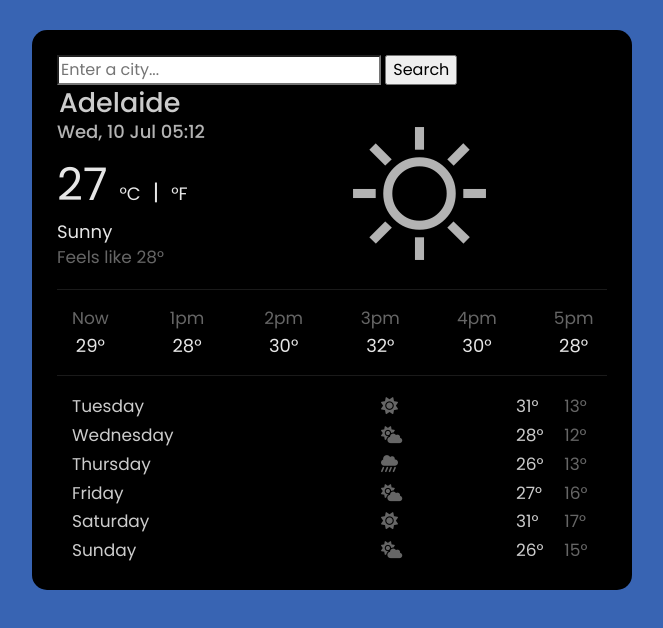
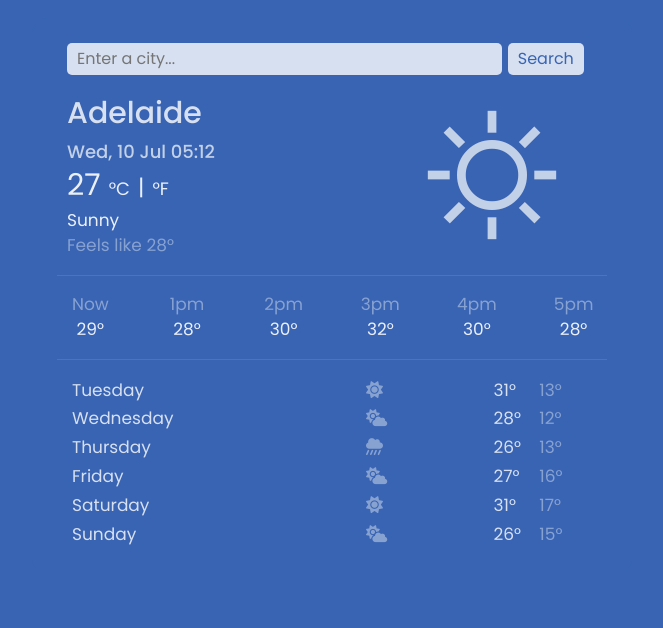
Before and after one commit to ctndeveloperstudent/weatherapp, a website built with Parcel: page index.html in a window 1280 px wide. Shown: the whole page, without its empty margins (308-971 px from the left). Built offline with nearby package versions, Linux system fonts and the light colour scheme.

Commit message:
updated html structure and colour scheme

```diff
--- a/index.html
+++ b/index.html
@@ -17,13 +17,13 @@
 <body>
     <div class="container">
         <div class="weather-app">
-            <form>
-                <input type="search" placeholder="Enter a city..." required>
-                <input type="submit" value="Search">
+            <form class="search-form">
+                <input type="search" placeholder="Enter a city..." required class="search-form-input">
+                <input type="submit" value="Search" class="search-form-button">
             </form>
-            <h1>Adelaide</h1>
-            <div class="row">
-                <div class="col-6">
+            <div class="weather-app-data">
+                <div>
+                    <h1>Adelaide</h1>
                     <h2>Mon, 20 Oct 16:00</h2>
                     <ul>
                         <li class="ultrabigtemp">
@@ -40,7 +40,7 @@
                         </li>
                     </ul>
                 </div>
-                <div class="col-6">
+                <div class=weather-app-icon-container>
                     <span class="material-symbols-outlined bigrighticon">
                         sunny
                     </span>
--- a/src/style.css
+++ b/src/style.css
@@ -6,29 +6,53 @@ body {
 }
 
 .weather-app {
-    background: black;
+    background: #3864b3;
     padding: 25px;
-    margin: 30px auto;
+    margin: 18px auto;
     border-radius: 15px;
     max-width: 600px;
 }
 
-.search-form{
+.search-form-input{
+    background-color: rgba(255, 255, 255, 0.8);
+    border: none;
+    border-radius: 5px;
+    width: 79%;
+    padding: 4px 10px;
     font-size: 16px;
+    margin: 0 0 5px 10px;
+}
+
+.search-form-button{
+    background-color: rgba(255, 255, 255, 0.8);
+    padding: 4px 10px;
+    border: 0px;
+    border-radius: 5px;
+    color: #3864b3;
+    margin:0 0 0 2px;
+    font-size: 16px;
+}
+
+.weather-app-data{
+    display: flex;
+    justify-content: space-between;
+}
+
+.bigrighticon{
+    font-size: 140px;
+    color: rgba(255, 255, 255, 0.7);
+    margin:25px 45px 0 0;
 }
 
 hr {
     border-top: 1px solid rgba(255, 255, 255, 0.1);
 }
 
-.bigrighticon {
-    font-size: 145px;
-    color: rgba(255, 255, 255, 0.7);
-}
 
 .ultrabigtemp {
-    font-size: 45px;
+    font-size: 30px;
     color: rgba(255, 255, 255, 0.9);
+    margin-left: 10px;
 }
 
 .temp-unit {
@@ -44,14 +68,15 @@ hr {
 }
 
 h1 {
-    font-size: 27px;
+    font-size: 30px;
     color: rgba(255, 255, 255, 0.8);
-    margin: 2px;
+    margin: 15px 0px 10px 10px;
 }
 
 h2 {
     font-size: 18px;
     color: rgba(255, 255, 255, 0.7);
+    margin: 0px 0px 0px 10px;
 }
 
 .hourlytempwholesection {
@@ -61,6 +86,7 @@ h2 {
 .weeklytempfullsection {
     font-size: 17px;
     line-height: 1.7;
+    margin: 0;
 }
 
 .hourlytimemini,
@@ -73,8 +99,12 @@ h2 {
 
 .hourlytempmini,
 .sunny {
-    font-size: 18px;
+    font-size: 17px;
     color: rgba(255, 255, 255, 0.9);
+}
+
+.sunny, .feelslike{
+    margin-left: 10px;
 }
 
 .daysoftheweek,
@@ -83,7 +113,7 @@ h2 {
 }
 
 .daysoftheweek {
-    margin-left: 15px;
+    margin-left: 0px;
 }
 
 .daysoftheweekicons {
```
